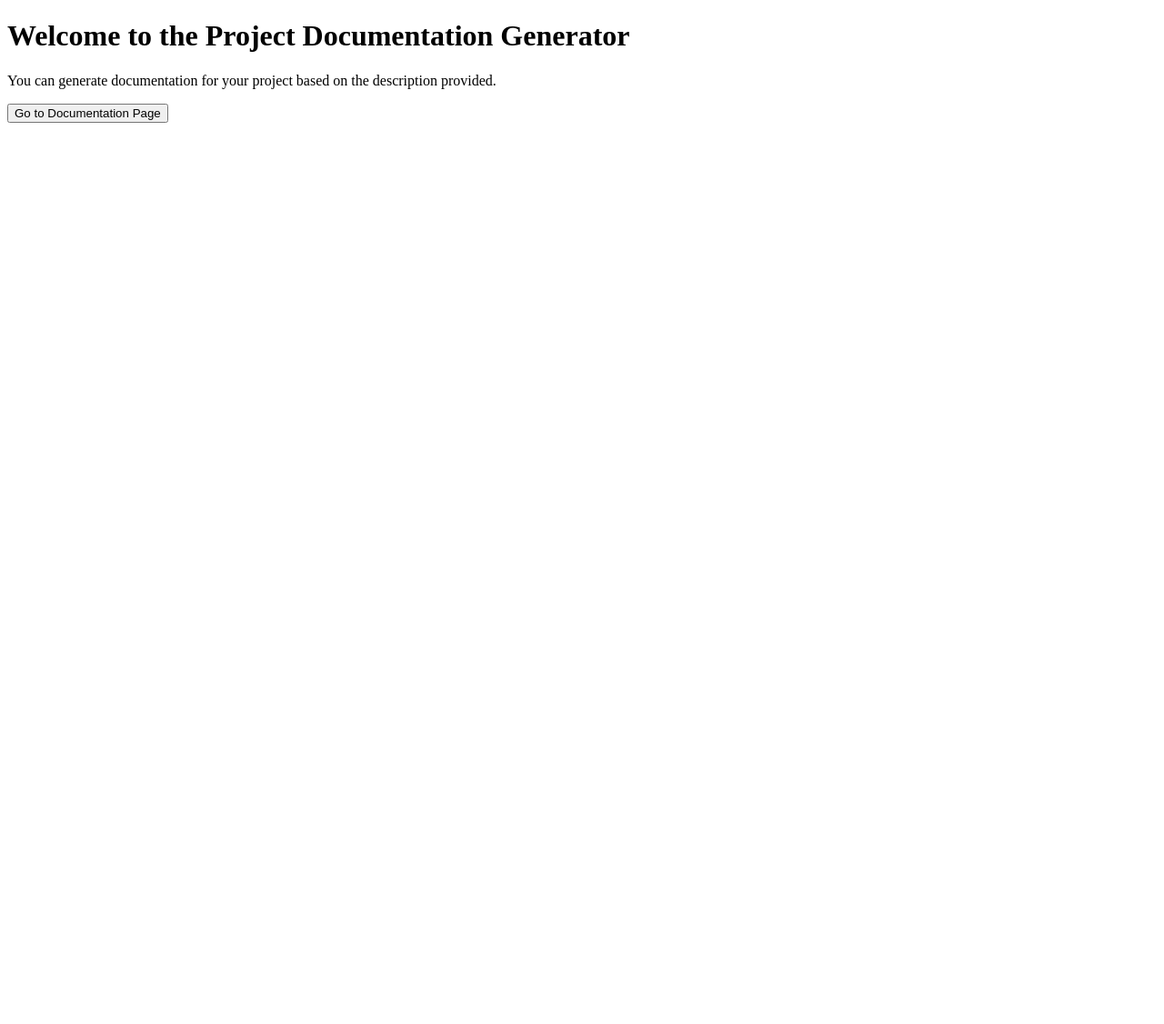
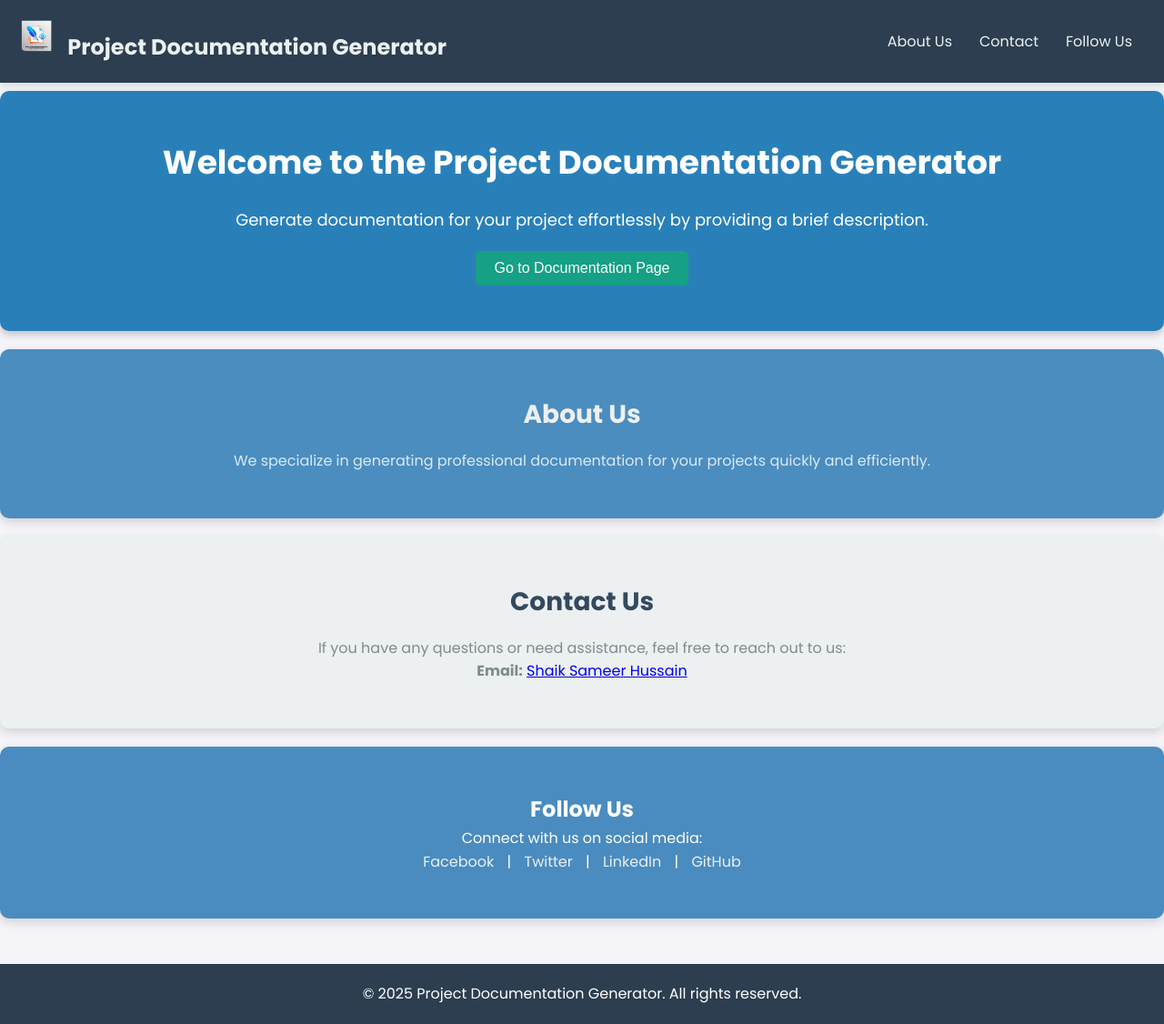
Before and after one commit to h-shaiksameer/Project-Document-Creator, a Flask app: page /home in a window 1280 px wide. Shown: the whole page at 91% size. Before the commit the page ends 135 px from the top, so only its background shows below. Run offline with Flask 3, Linux system fonts and the light colour scheme; the visitor is signed in with stand-in values (Sample User, id 1).

Commit message:
styles applied successfully to the login ,register and home page

```diff
--- a/app.py
+++ b/app.py
@@ -197,6 +197,10 @@ def logout():
 def check_if_logged_in():
     # List of routes that are publicly accessible
     public_routes = ['login_page', 'login_user_route', 'register_page', 'register_user']
+    # Allow access to static files
+    if request.endpoint and request.endpoint.startswith('static'):
+        return None  # No need to redirect for static files
+
     if not current_user.is_authenticated and request.endpoint not in public_routes:
         # Store the current URL for redirection after login
         return redirect(url_for('login_page', next=request.url))
--- /dev/null
+++ b/static/css/style_home.css
@@ -0,0 +1,228 @@
+/* Import Google Fonts */
+@import url('https://fonts.googleapis.com/css2?family=Poppins:wght@300;400;600;700&display=swap');
+
+/* Reset some default styles */
+* {
+    margin: 0;
+    padding: 0;
+    box-sizing: border-box;
+}
+
+/* Body Styling */
+body {
+    font-family: 'Poppins', sans-serif;
+    background-color: #f4f4f9;
+    color: #333;
+    line-height: 1.6;
+}
+
+/* Navigation Bar */
+nav {
+    background-color: #2c3e50;
+    padding: 20px;
+    display: flex;
+    justify-content: space-between;
+    align-items: center;
+    position: fixed;
+    top: 0;
+    left: 0;
+    width: 100%;
+    z-index: 1000;
+    box-shadow: 0 4px 8px rgba(0, 0, 0, 0.1);
+}
+
+nav .logo img {
+    width: 40px;
+    height: 40px;
+    margin-right: 10px;
+}
+
+nav .logo span {
+    font-size: 24px;
+    color: #ecf0f1;
+    font-weight: bold;
+}
+
+nav .nav-links {
+    list-style: none;
+    display: flex;
+}
+
+nav .nav-links li {
+    margin: 0 15px;
+}
+
+nav .nav-links li a {
+    text-decoration: none;
+    color: #ecf0f1;
+    font-size: 16px;
+    transition: color 0.3s ease;
+}
+
+nav .nav-links li a:hover {
+    color: #3498db;
+}
+
+/* Hero Section */
+.hero {
+    text-align: center;
+    margin-top: 100px;
+    padding: 50px;
+    background-color: #2980b9;
+    color: white;
+    border-radius: 10px;
+    box-shadow: 0 4px 8px rgba(0, 0, 0, 0.2);
+    animation: fadeIn 1.5s ease-out;
+}
+
+.hero h1 {
+    font-size: 36px;
+    font-weight: bold;
+    margin-bottom: 20px;
+}
+
+.hero p {
+    font-size: 18px;
+    margin-bottom: 20px;
+}
+
+.hero button {
+    padding: 10px 20px;
+    font-size: 16px;
+    background-color: #16a085;
+    color: white;
+    border: none;
+    border-radius: 5px;
+    cursor: pointer;
+    transition: background-color 0.3s ease, transform 0.2s ease;
+}
+
+.hero button:hover {
+    background-color: #1abc9c;
+    transform: scale(1.05);
+}
+
+/* About Us Section */
+#about-us {
+    padding: 50px;
+    text-align: center;
+    background-color: #4b8dbf;
+    color: white;
+    margin: 20px 0;
+    border-radius: 10px;
+    box-shadow: 0 4px 12px rgba(0, 0, 0, 0.15);
+    animation: slideIn 1.5s ease-out;
+}
+
+#about-us h2 {
+    font-size: 28px;
+    color: #ecf0f1;
+    margin-bottom: 15px;
+}
+
+#about-us p {
+    font-size: 16px;
+    color: #dbe9f4;
+}
+
+/* Follow Us Section */
+#follow-us {
+    padding: 50px;
+    text-align: center;
+    background-color: hsl(206, 48%, 52%);
+    color: white;
+    border-radius: 10px;
+    box-shadow: 0 4px 12px rgba(0, 0, 0, 0.15);
+    margin: 20px 0;
+    animation: slideIn 1.5s ease-out;
+}
+
+#follow-us a {
+    color: #ecf0f1;
+    text-decoration: none;
+    margin: 0 10px;
+    font-size: 16px;
+    transition: color 0.3s ease, transform 0.2s ease;
+}
+
+#follow-us a:hover {
+    color: #c5e1f5;
+    transform: scale(1.1);
+}
+
+/* Contact Us Section */
+#contact-us {
+    padding: 50px;
+    text-align: center;
+    background-color: #ecf0f1;
+    margin: 20px 0;
+    border-radius: 10px;
+    box-shadow: 0 4px 12px rgba(0, 0, 0, 0.15);
+}
+
+#contact-us h2 {
+    font-size: 28px;
+    color: #34495e;
+    margin-bottom: 15px;
+}
+
+#contact-us p {
+    font-size: 16px;
+    color: #7f8c8d;
+}
+
+#contact-us .email {
+    font-size: 18px;
+    color: #16a085;
+    font-weight: bold;
+}
+
+/* Footer Styling */
+footer {
+    background-color: #2c3e50;
+    color: white;
+    text-align: center;
+    padding: 20px;
+    margin-top: 50px;
+}
+
+/* Animations */
+@keyframes fadeIn {
+    from {
+        opacity: 0;
+        transform: translateY(20px);
+    }
+    to {
+        opacity: 1;
+        transform: translateY(0);
+    }
+}
+
+@keyframes slideIn {
+    from {
+        opacity: 0;
+        transform: translateX(-50px);
+    }
+    to {
+        opacity: 1;
+        transform: translateX(0);
+    }
+}
+
+/* Responsive Design */
+@media (max-width: 768px) {
+    nav .nav-links {
+        flex-direction: column;
+        text-align: center;
+    }
+
+    .hero {
+        padding: 30px;
+    }
+
+    #about-us,
+    #follow-us,
+    #contact-us {
+        padding: 30px;
+    }
+}
--- a/templates/index.html
+++ b/templates/index.html
@@ -3,21 +3,62 @@
 <head>
     <meta charset="UTF-8">
     <meta name="viewport" content="width=device-width, initial-scale=1.0">
-    <link rel="icon" href="static\images\document.png" type="image/png">
     <link rel="icon" href="{{ url_for('static', filename='images/document.png') }}" type="image/png">
-    <title>Home</title>
+    <title>Home - Project Documentation Generator</title>
+    <link rel="stylesheet" href="{{ url_for('static', filename='css/style_home.css') }}">
 </head>
 <body>
-    <h1>Welcome to the Project Documentation Generator</h1>
-    <p>You can generate documentation for your project based on the description provided.</p>
+    <!-- Navigation Bar -->
+    <nav>
+        <div class="logo">
+            <img src="{{ url_for('static', filename='images/document.png') }}" alt="Logo">
+            <span>Project Documentation Generator</span>
+        </div>
+        <ul class="nav-links">
+            <li><a href="#about-us">About Us</a></li>
+            <li><a href="#contact-us">Contact</a></li>
+            <li><a href="#follow-us">Follow Us</a></li>
+        </ul>
+    </nav>
 
-    <!-- Button to redirect to document page -->
-    <button id="goToDocumentPageBtn">Go to Documentation Page</button>
+    <section class="hero">
+        <h1>Welcome to the Project Documentation Generator</h1>
+        <p>Generate documentation for your project effortlessly by providing a brief description.</p>
+        <button id="goToDocumentPageBtn">Go to Documentation Page</button>
+    </section>
+
+    <!-- About Us Section -->
+    <section id="about-us">
+        <h2>About Us</h2>
+        <p>We specialize in generating professional documentation for your projects quickly and efficiently.</p>
+    </section>
+
+    <!-- Contact Us Section -->
+    <section id="contact-us">
+        <h2>Contact Us</h2>
+        <p>If you have any questions or need assistance, feel free to reach out to us:</p>
+        <p><strong>Email:</strong> <a href="mailto:shaiksameerhussain2104@gmail.com">Shaik Sameer Hussain</a></p>
+    </section>
+
+    <!-- Follow Us Section -->
+    <section id="follow-us">
+        <h2>Follow Us</h2>
+        <p>Connect with us on social media:</p>
+        <p>
+            <a href="https://www.facebook.com/shaiksameer.hussain.12" target="_blank">Facebook</a> |
+            <a href="https://x.com/ShaikSa67284618" target="_blank">Twitter</a> |
+            <a href="https://www.linkedin.com/in/shaik-sameer-123456/" target="_blank">LinkedIn</a> |
+            <a href="https://github.com/shaiksameer" target="_blank">GitHub</a>
+        </p>
+    </section>
+
+    <footer>
+        <p>&copy; 2025 Project Documentation Generator. All rights reserved.</p>
+    </footer>
 
     <script>
-        // Add event listener to the button
+        // Redirect button functionality
         document.getElementById('goToDocumentPageBtn').addEventListener('click', function() {
-            // Redirect to the /document route
             window.location.href = '/document';
         });
     </script>
```
